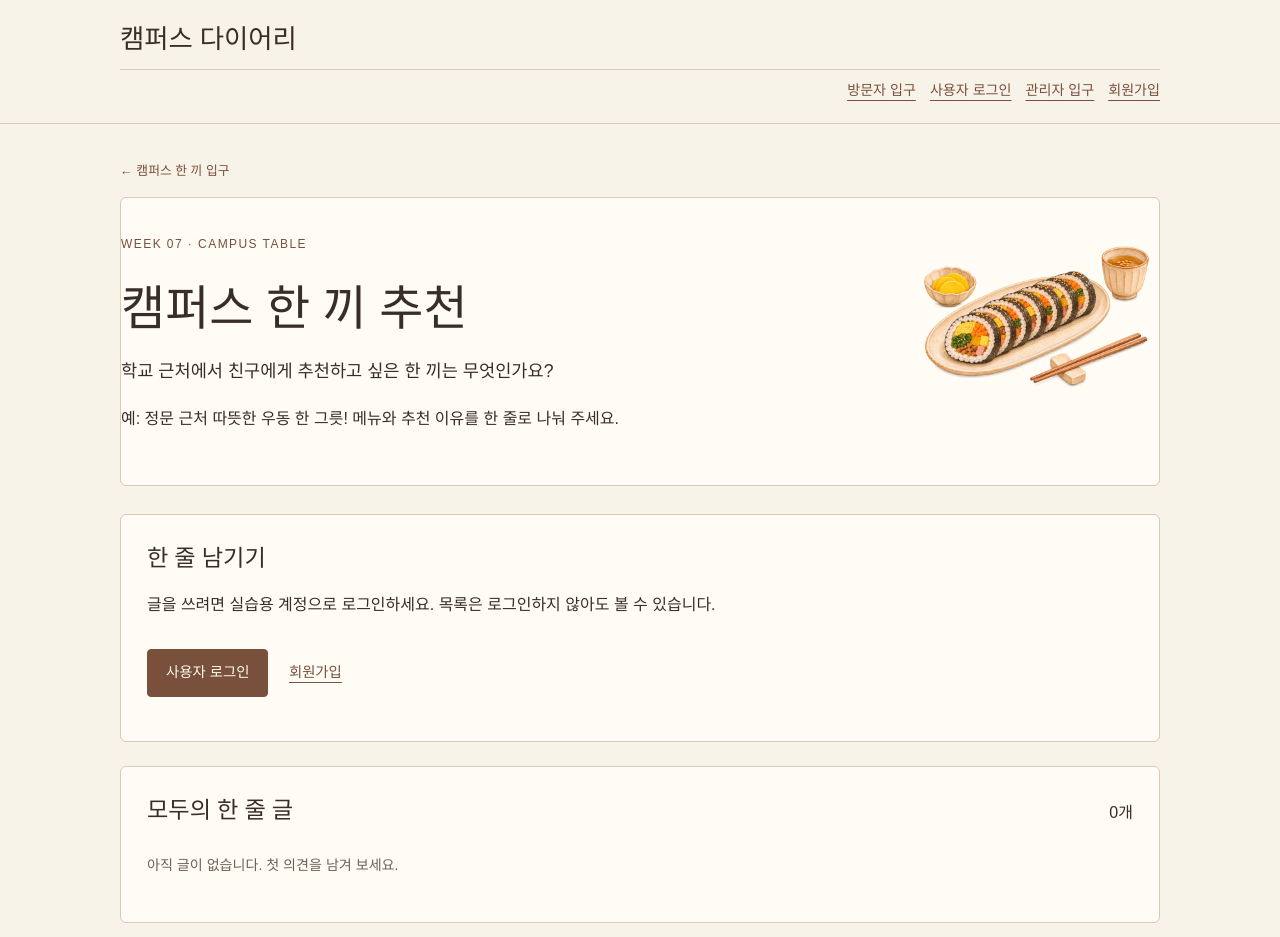
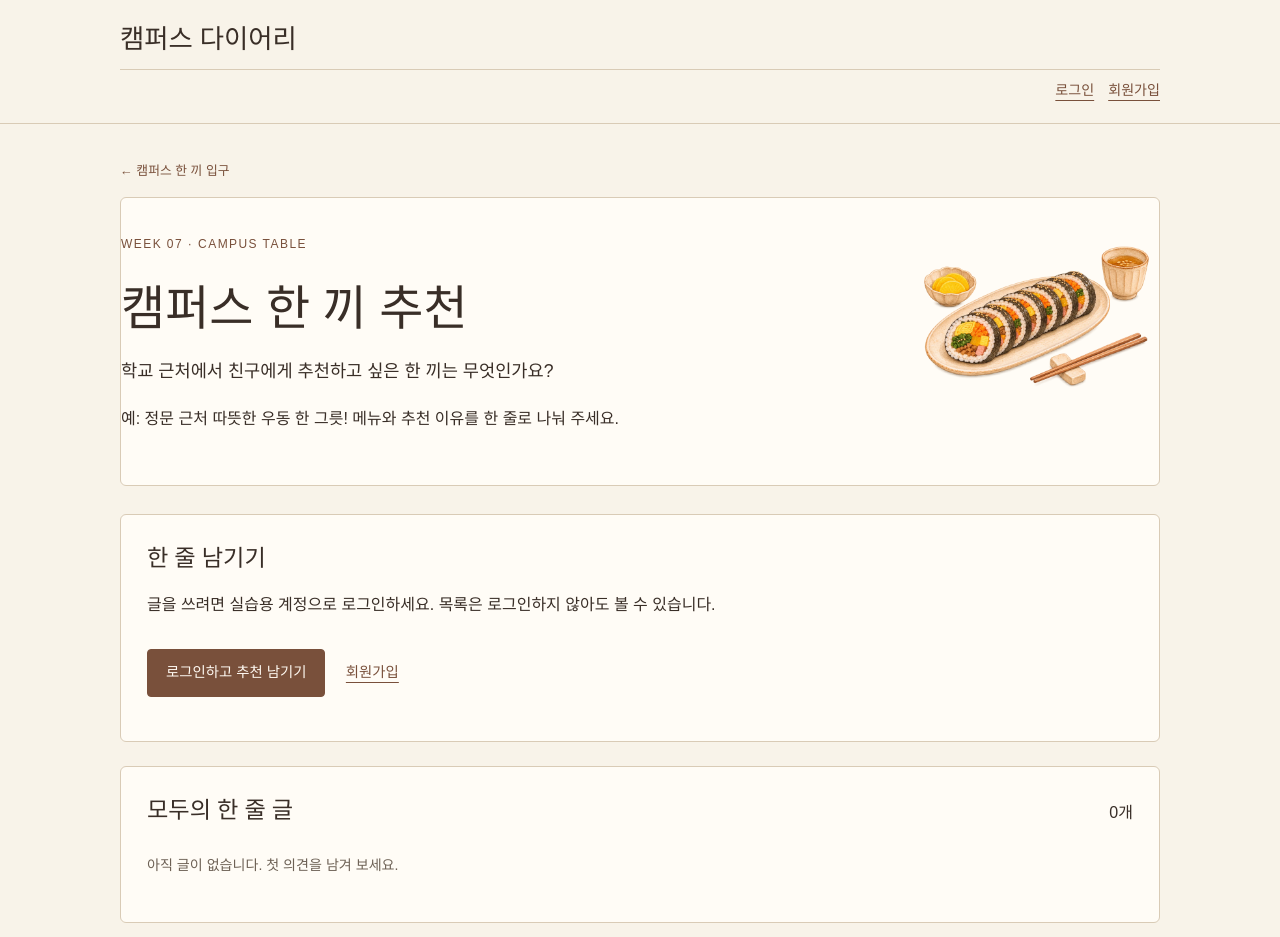
Before and after one commit to liangwanqi1016-dot/liangwanqi.github, a Flask app: page /comments in a window 1280 px wide. Shown: the top 937 px of the page. Run offline with Flask 3, Linux system fonts and the light colour scheme; data that the repository does not hold is empty; parts of the project's set-up code (start-up, migrations or seed data) failed here and were passed over.

Commit message:
Clarify guest browsing and member posting; remove duplicate entrance links

```diff
--- a/网页/week7/templates/base.html
+++ b/网页/week7/templates/base.html
@@ -5,12 +5,12 @@
   <meta name="viewport" content="width=device-width, initial-scale=1">
   <title>{% block title %}{{ board_title }}{% endblock %}</title>
   <link rel="stylesheet" href="{{ url_for('static', filename='style.css') }}">
-<script src="{{ url_for('static', filename='campus-ui.js') }}" defer></script><link rel="stylesheet" href="{{ url_for('static', filename='community.css') }}?v=20261121gate2"><script src="{{ url_for('static', filename='community.js') }}?v=20261121languagehome" defer></script>{% block page_head %}{% endblock %}</head>
+<script src="{{ url_for('static', filename='campus-ui.js') }}" defer></script><link rel="stylesheet" href="{{ url_for('static', filename='community.css') }}?v=20261121gate2"><script src="{{ url_for('static', filename='community.js') }}?v=20261121entranceclear" defer></script>{% block page_head %}{% endblock %}</head>
 <body data-theme="campus-community-20261121" class="{% block body_class %}{% endblock %}">
   <header class="site-header">
     <div class="wrap header-row">
       <a class="brand" href="{{ url_for('welcome') }}" data-i18n="캠퍼스 다이어리">캠퍼스 다이어리</a>
-      {% if request.endpoint == 'welcome' %}<div class="language-switch" role="group" aria-label="Language"><button type="button" data-lang="ko" lang="ko">한국어</button><button type="button" data-lang="zh" lang="zh-CN">中文</button><button type="button" data-lang="en" lang="en">English</button></div>{% endif %}{% if request.endpoint != 'welcome' %}<nav aria-label="계정 메뉴">
+      {% if request.endpoint == 'welcome' %}<div class="language-switch" role="group" aria-label="Language"><button type="button" data-lang="ko" lang="ko">한국어</button><button type="button" data-lang="zh" lang="zh-CN">中文</button><button type="button" data-lang="en" lang="en">English</button></div>{% endif %}{% if request.endpoint not in ('welcome', 'admin_login') %}<nav aria-label="계정 메뉴">
         {% if current_user %}
           <span class="current-user"><span>{{ current_user['username'] }}</span><span data-community="signedIn">님</span></span>
           {% if current_user['is_admin'] %}<a href="{{ url_for('admin') }}" data-i18n="관리 화면">관리 화면</a>{% endif %}
@@ -19,8 +19,8 @@
             <button class="text-button" type="submit" data-i18n="로그아웃">로그아웃</button>
           </form>
         {% else %}
-          <a href="{{ url_for('comments') }}" data-i18n="방문자 입구">방문자 입구</a><a href="{{ url_for('login') }}" data-i18n="사용자 로그인">사용자 로그인</a><a href="{{ url_for('admin_login') }}" data-i18n="관리자 입구">관리자 입구</a>
-          <a href="{{ url_for('register') }}" data-i18n="회원가입">회원가입</a>
+          {% if request.endpoint != 'login' %}<a href="{{ url_for('login') }}" data-i18n="로그인">로그인</a>{% endif %}
+          {% if request.endpoint != 'register' %}<a href="{{ url_for('register') }}" data-i18n="회원가입">회원가입</a>{% endif %}
         {% endif %}
       </nav>{% endif %}
     </div>
--- a/网页/week7/templates/comments.html
+++ b/网页/week7/templates/comments.html
@@ -19,7 +19,7 @@
     </form>
   {% else %}
     <p data-i18n="글을 쓰려면 실습용 계정으로 로그인하세요. 목록은 로그인하지 않아도 볼 수 있습니다.">글을 쓰려면 실습용 계정으로 로그인하세요. 목록은 로그인하지 않아도 볼 수 있습니다.</p>
-    <p><a class="button-link" href="{{ url_for('login') }}" data-i18n="사용자 로그인">사용자 로그인</a> <a class="secondary-link" href="{{ url_for('register') }}" data-i18n="회원가입">회원가입</a></p>
+    <p><a class="button-link" href="{{ url_for('login') }}" data-community="loginToPost">로그인하고 추천 남기기</a> <a class="secondary-link" href="{{ url_for('register') }}" data-i18n="회원가입">회원가입</a></p>
   {% endif %}
 </section>
 
```
Also changed, not shown: 网页/week7/static/community.js.
